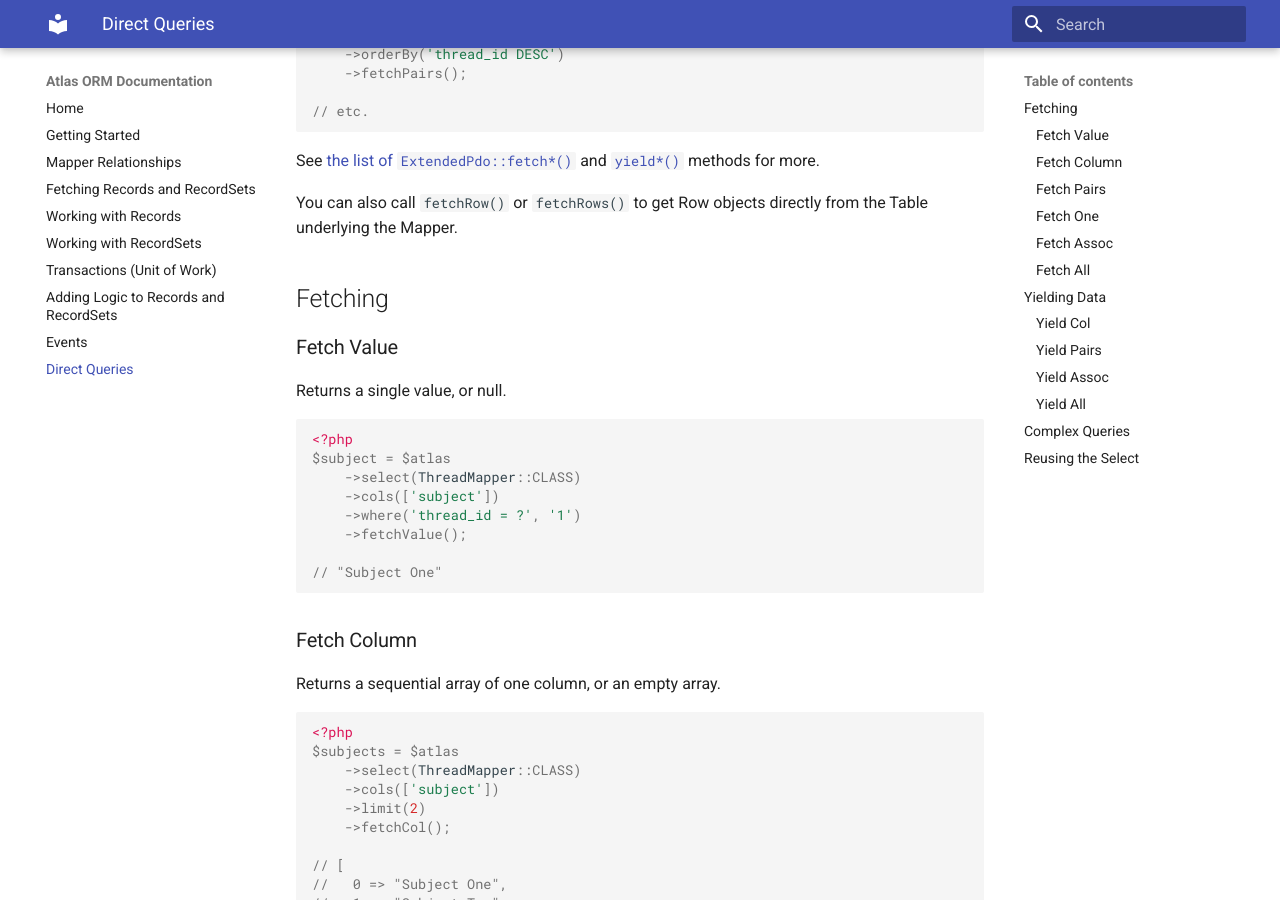
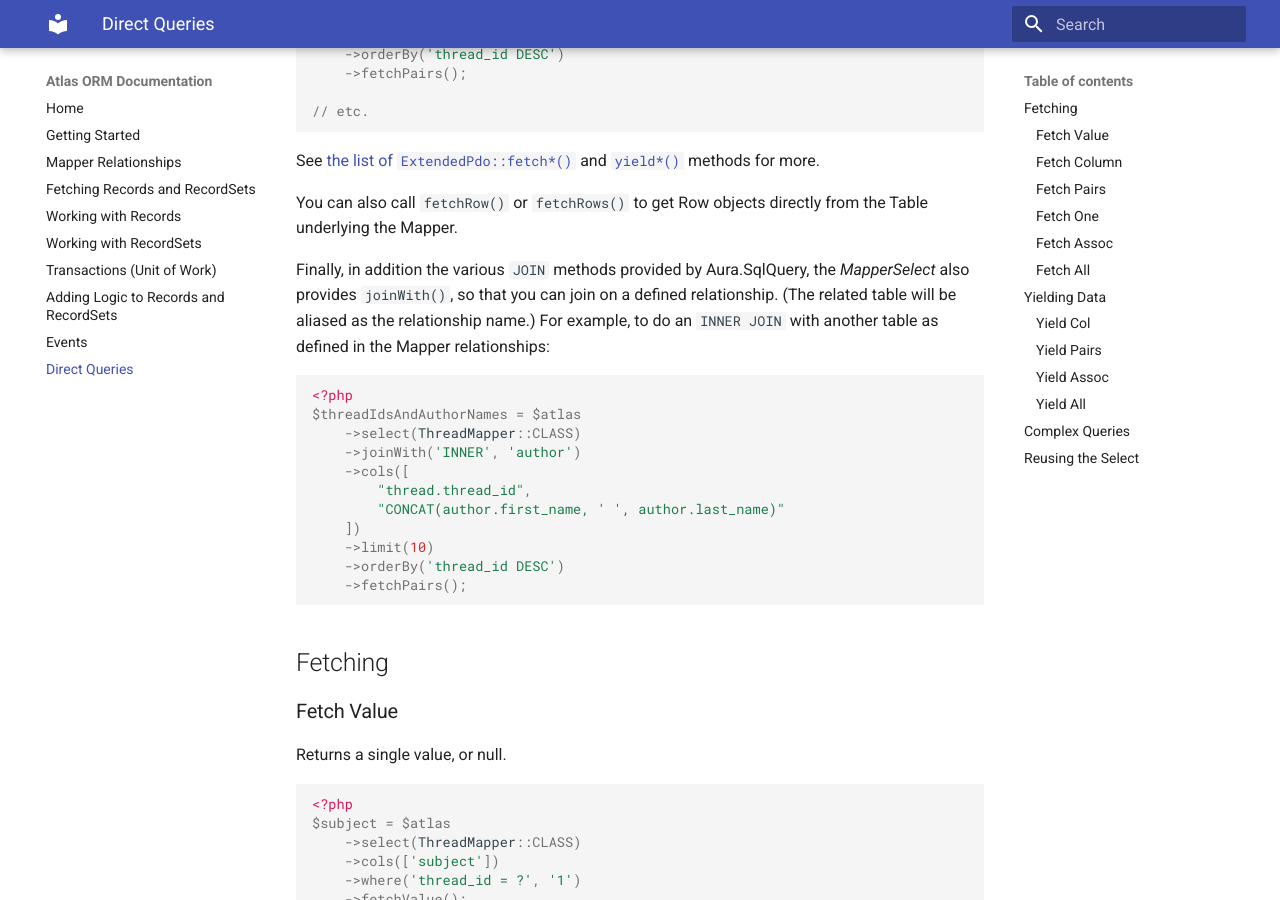
Before and after one commit to atlasphp/Atlas.Orm, an MkDocs documentation site: the page built from docs/direct.md, in a window 1280 px wide and 900 px high, scrolled down 504 px. Built offline with MkDocs 1.6.1 and Material for MkDocs 9.7.7, drawn with Linux system fonts in a browser that asks for light colours; old or Windows-style settings are respelled for this version of MkDocs.

Commit message:
docs for joinWith(). fixes #70

````diff
--- a/docs/direct.md
+++ b/docs/direct.md
@@ -33,6 +33,26 @@ methods for more.
 
 You can also call `fetchRow()` or `fetchRows()` to get Row objects directly
 from the Table underlying the Mapper.
+
+Finally, in addition the various `JOIN` methods provided by Aura.SqlQuery,
+the _MapperSelect_ also provides `joinWith()`, so that you can join on a
+defined relationship. (The related table will be aliased as the relationship
+name.) For example, to do an `INNER JOIN` with another table as defined in
+the Mapper relationships:
+
+```php
+<?php
+$threadIdsAndAuthorNames = $atlas
+    ->select(ThreadMapper::CLASS)
+    ->joinWith('INNER', 'author')
+    ->cols([
+        "thread.thread_id",
+        "CONCAT(author.first_name, ' ', author.last_name)"
+    ])
+    ->limit(10)
+    ->orderBy('thread_id DESC')
+    ->fetchPairs();
+```
 
 ## Fetching
 
````
